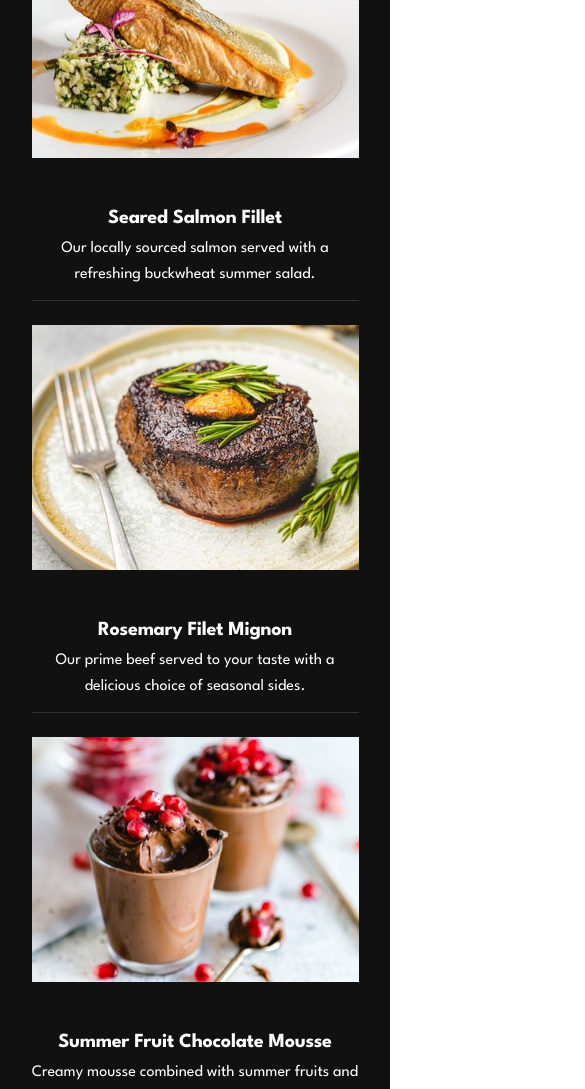
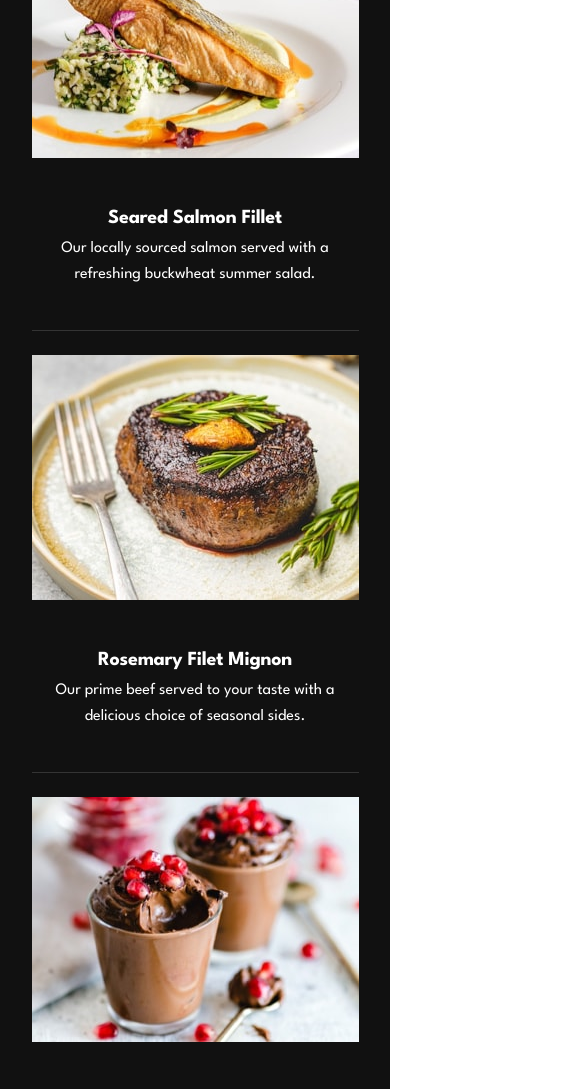
Before and after one commit to adriana-s-c/dine-restaurant-website, a React (Create React App) app: page / in a window 390 px wide. Shown: the part 2660-3749 px from the top of the page, 585 px wide, since content can reach past the window. Built offline with nearby package versions, Linux system fonts and the light colour scheme.

Commit message:
Fix Mobile Minor Issues

```diff
--- a/src/components/FormPage/PageBody/index.module.css
+++ b/src/components/FormPage/PageBody/index.module.css
@@ -20,7 +20,7 @@
     background-image: none;
   }
   .patternLines {
-    visibility: hidden;
+    display: none;
   }
 }
 
--- a/src/components/HomePage/Header/index.module.css
+++ b/src/components/HomePage/Header/index.module.css
@@ -121,6 +121,8 @@
   }
   .box {
     top: 250px;
+    width: 327px;
+    left: calc((100% - 327px) / 2);
   }
   .descriptionHeader {
     font-size: 32px;
--- a/src/components/HomePage/MenuHighlights/MenuRender/index.module.css
+++ b/src/components/HomePage/MenuHighlights/MenuRender/index.module.css
@@ -77,6 +77,7 @@
   .menuBox {
     left: calc((100% - 327px) / 2);
     top: 2573px;
+    width: 327px;
   }
   .dishPicture {
     width: 327px;
@@ -87,6 +88,7 @@
   }
   .divider {
     width: 327px;
+    margin-top: 54px;
   }
   .dishDescription {
     width: 327px;
```
